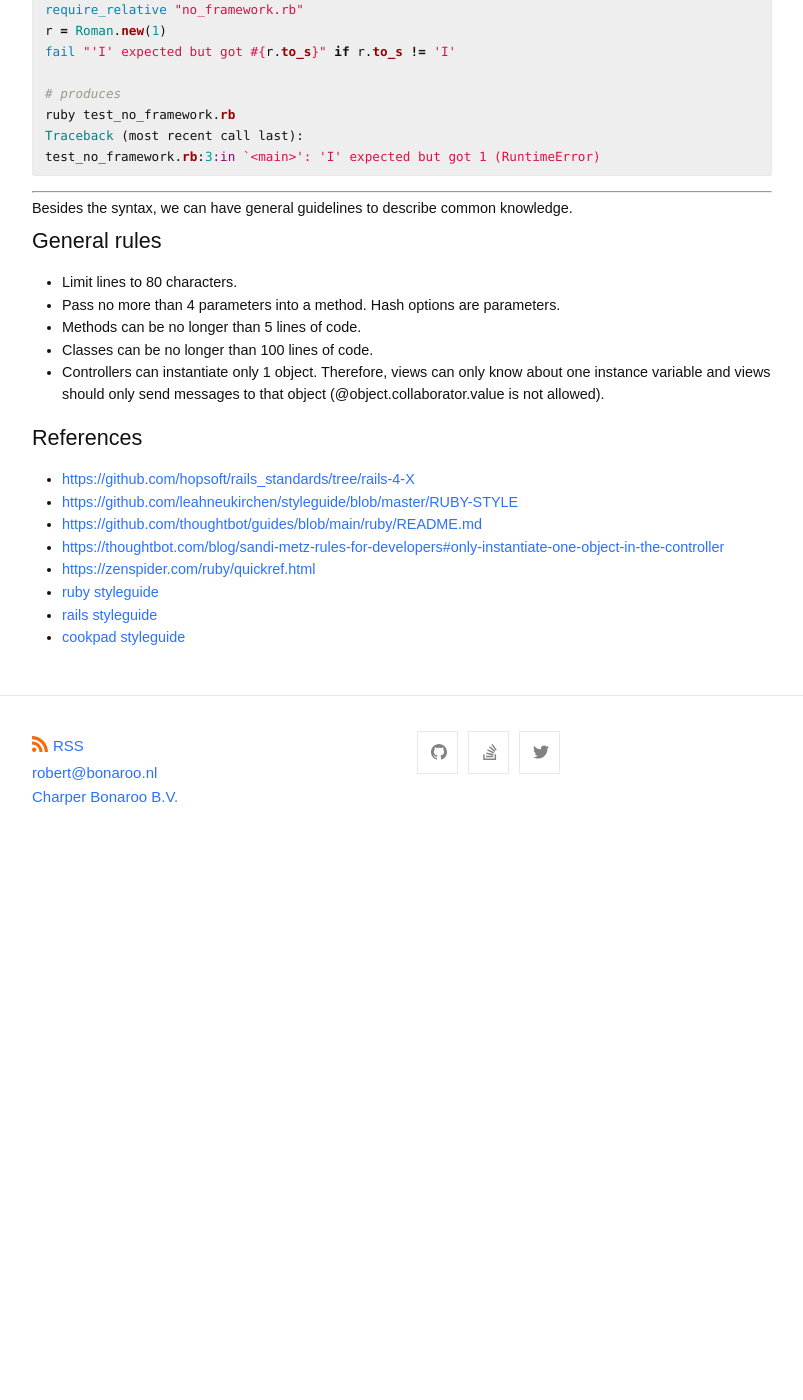
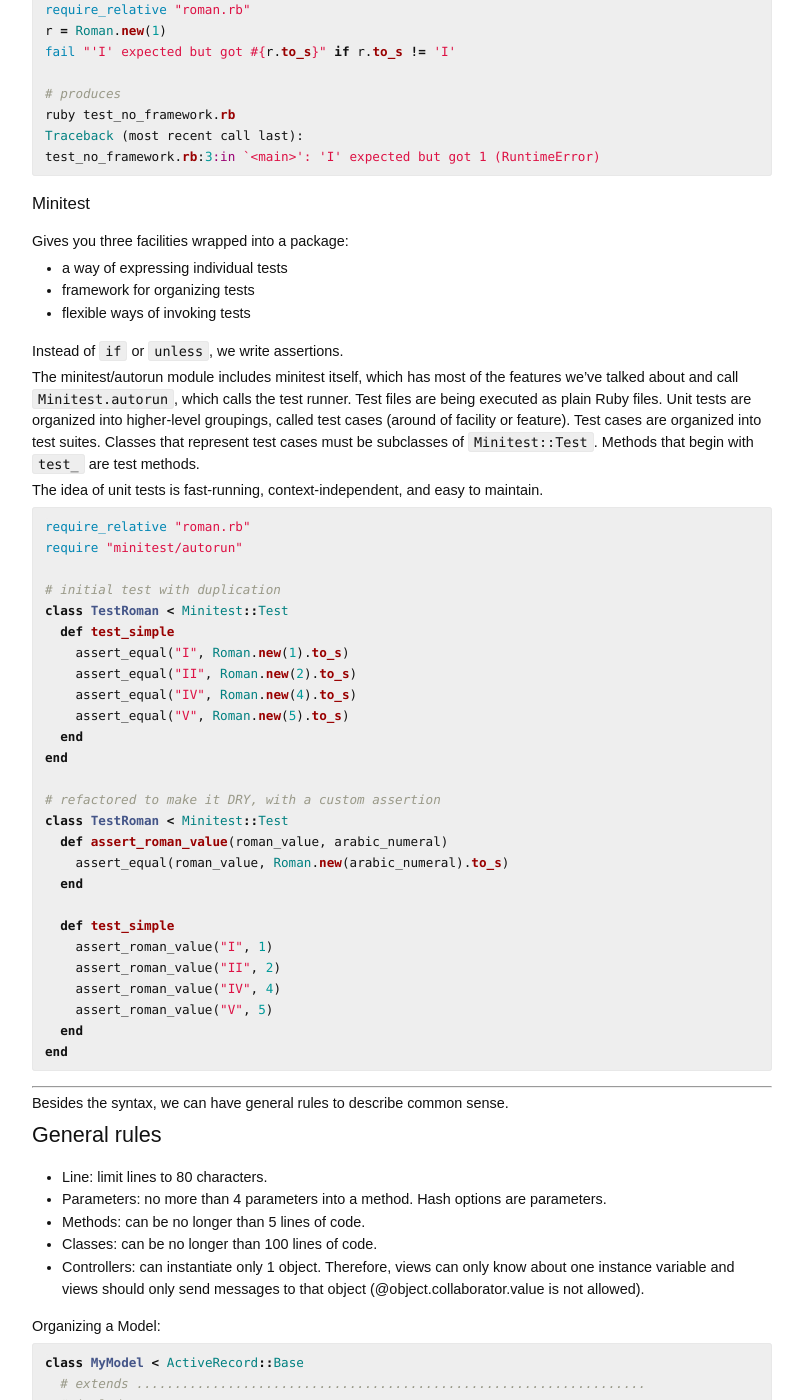
Before and after one commit to roberthopman/roberthopman.github.io, a Jekyll site: the page built from syntax.md, in a window 1280 px wide and 1400 px high, scrolled down 36375 px. Shown: the whole window, without its empty margins (238-1041 px from the left). Built offline with Jekyll 4.4.1, drawn with Linux system fonts in a browser that asks for light colours; before the commit the page ends 37244 px from its top, so only the background shows below that; some of the changed text lies outside the part shown.

````diff
--- a/Gemfile
+++ b/Gemfile
@@ -30,3 +30,6 @@
 
 # github gists
 gem 'jekyll-gist'
+
+# https://github.com/jekyll/jekyll-seo-tag/blob/master/docs/usage.md
+gem 'jekyll-seo-tag'
--- a/_config.yml
+++ b/_config.yml
@@ -28,6 +28,7 @@
 plugins:
   - jekyll-feed
   - jekyll-gist
+  - jekyll-seo-tag
 
 show_excerpts: false
 
--- a/syntax.md
+++ b/syntax.md
@@ -1,6 +1,7 @@
 ---
 layout: default
 title:  Syntax
+description: Describing the Ruby language structure
 ---
 
 # Syntax
@@ -1848,7 +1849,7 @@
 ### No framework, just Ruby:
 
 ```ruby
-# ./no_framework.rb
+# ./roman.rb
 class Roman
   def initialize(value)
     @value = value
@@ -1860,7 +1861,7 @@
 end
 
 # ./test_no_framework.rb
-require_relative "no_framework.rb"
+require_relative "roman.rb"
 r = Roman.new(1)
 fail "'I' expected but got #{r.to_s}" if r.to_s != 'I'
 
@@ -1870,27 +1871,88 @@
 test_no_framework.rb:3:in `<main>': 'I' expected but got 1 (RuntimeError)
 ```
 
+### Minitest
+
+Gives you three facilities wrapped into a package:
+- a way of expressing individual tests
+- framework for organizing tests
+- flexible ways of invoking tests
+
+Instead of `if` or `unless`, we write assertions.
+
+The minitest/autorun module includes minitest itself, which has most of the features we've talked about and call `Minitest.autorun`, which calls the test runner. Test files are being executed as plain Ruby files. Unit tests are organized into higher-level groupings, called test cases (around of facility or feature). Test cases are organized into test suites.
+Classes that represent test cases must be subclasses of `Minitest::Test`. Methods that begin with `test_` are test methods.
+
+The idea of unit tests is fast-running, context-independent, and easy to maintain.
+
+```ruby
+require_relative "roman.rb"
+require "minitest/autorun"
+
+# initial test with duplication
+class TestRoman < Minitest::Test
+  def test_simple
+    assert_equal("I", Roman.new(1).to_s)
+    assert_equal("II", Roman.new(2).to_s)
+    assert_equal("IV", Roman.new(4).to_s)
+    assert_equal("V", Roman.new(5).to_s)
+  end
+end
+
+# refactored to make it DRY, with a custom assertion
+class TestRoman < Minitest::Test
+  def assert_roman_value(roman_value, arabic_numeral)
+    assert_equal(roman_value, Roman.new(arabic_numeral).to_s)
+  end
+
+  def test_simple
+    assert_roman_value("I", 1)
+    assert_roman_value("II", 2)
+    assert_roman_value("IV", 4)
+    assert_roman_value("V", 5)
+  end
+end
+```
 
 ----
 
-Besides the syntax, we can have general guidelines to describe common knowledge.
+Besides the syntax, we can have general rules to describe common sense.
 
 ## General rules
 
-- Limit lines to 80 characters.
-- Pass no more than 4 parameters into a method. Hash options are parameters.
-- Methods can be no longer than 5 lines of code.
-- Classes can be no longer than 100 lines of code.
-- Controllers can instantiate only 1 object. Therefore, views can only know about one instance variable and views should only send messages to that object (@object.collaborator.value is not allowed).
+- Line:        limit lines to 80 characters.
+- Parameters:  no more than 4 parameters into a method. Hash options are parameters.
+- Methods:     can be no longer than 5 lines of code.
+- Classes:     can be no longer than 100 lines of code.
+- Controllers: can instantiate only 1 object. Therefore, views can only know about one instance variable and views should only send messages to that object (@object.collaborator.value is not allowed).
+
+Organizing a Model:
+
+```ruby
+class MyModel < ActiveRecord::Base
+  # extends ...................................................................
+  # includes ..................................................................
+  # relationships .............................................................
+  # validations ...............................................................
+  # callbacks .................................................................
+  # scopes ....................................................................
+  # additional config (i.e. accepts_nested_attribute_for etc...) ..............
+  # class methods .............................................................
+  # public instance methods ...................................................
+  # protected instance methods ................................................
+  # private instance methods ..................................................
+end
+```
 
 
 ## References
 
+- [cookpad ruby styleguide](https://github.com/cookpad/styleguide/blob/master/ruby.en.md)
+- [rubocop ruby styleguide](https://github.com/rubocop/ruby-style-guide)
+- [shopify ruby styleguide](https://github.com/Shopify/ruby-style-guide)
+- [thoughtbot ruby styleguide](https://github.com/thoughtbot/guides/blob/main/ruby/README.md)
+- [rails styleguide](https://github.com/rubocop/rails-style-guide)
 - [https://github.com/hopsoft/rails_standards/tree/rails-4-X](https://github.com/hopsoft/rails_standards/tree/rails-4-X)
 - [https://github.com/leahneukirchen/styleguide/blob/master/RUBY-STYLE](https://github.com/leahneukirchen/styleguide/blob/master/RUBY-STYLE)
-- [https://github.com/thoughtbot/guides/blob/main/ruby/README.md](https://github.com/thoughtbot/guides/blob/main/ruby/README.md)
 - [https://thoughtbot.com/blog/sandi-metz-rules-for-developers#only-instantiate-one-object-in-the-controller](https://thoughtbot.com/blog/sandi-metz-rules-for-developers#only-instantiate-one-object-in-the-controller)
 - [https://zenspider.com/ruby/quickref.html](https://zenspider.com/ruby/quickref.html)
-- [ruby styleguide](https://github.com/rubocop/ruby-style-guide)
-- [rails styleguide](https://github.com/rubocop/rails-style-guide)
-- [cookpad styleguide](https://github.com/cookpad/styleguide/blob/master/ruby.en.md)
--- /dev/null
+++ b/syntax/test_no_framework.rb
@@ -0,0 +1,4 @@
+require_relative "roman.rb"
+
+r = Roman.new(1)
+fail "'I' expected but got #{r.to_s}" if r.to_s != 'I'
````
Also changed, not shown: syntax/roman.rb (added, +9 -0 lines), Gemfile.lock.
